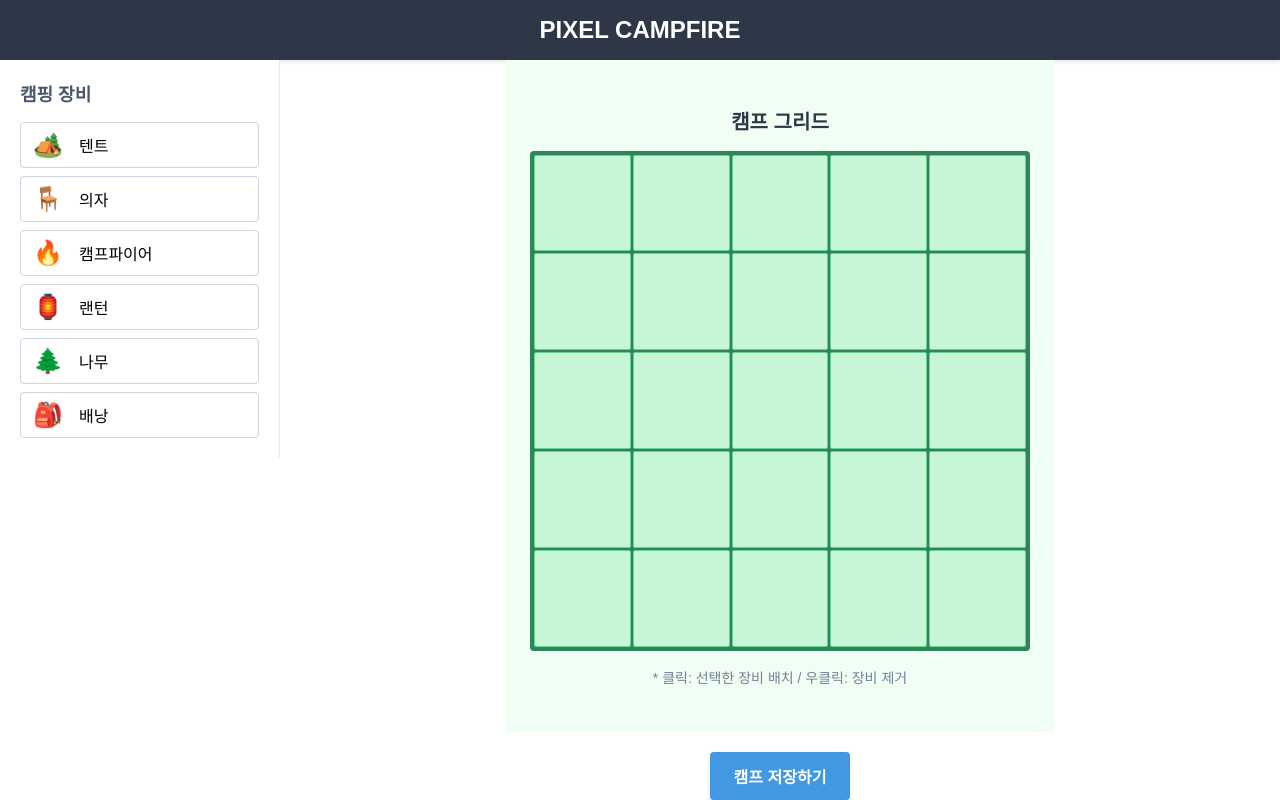
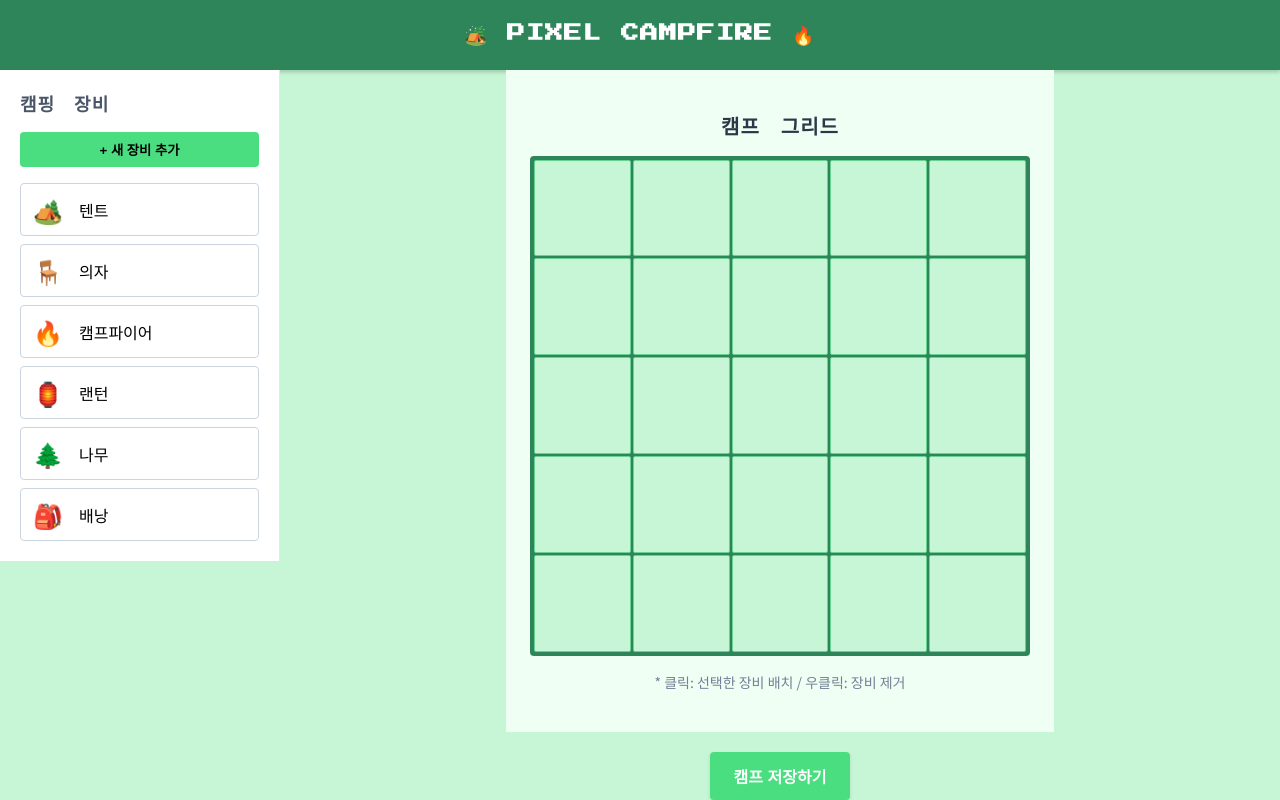
Before and after one commit to inni-bite/React-Basic, a React (Vite) app: page / in a window 1280 px wide. Built offline with nearby package versions, Linux system fonts and the light colour scheme.

Commit message:
feat: add AddEquipment component for managing equipment and enhance styling across components

```diff
--- a/src/assets/styles/font.scss
+++ b/src/assets/styles/font.scss
@@ -1,5 +1,23 @@
-// font-family: 'Noto Sans KR', sans-serif;
+// 기존 폰트
 @import url('https://fonts.googleapis.com/css2?family=Noto+Sans+KR:wght@100;200;300;400;500;600;700;800;900&display=swap');
+@import url('https://fonts.googleapis.com/css2?family=Public+Sans:wght@100;200;300;400;500;600;700;800;900&display=swap');
 
-// font-family: 'Public Sans', sans-serif;
-@import url('https://fonts.googleapis.com/css2?family=Public+Sans:wght@100;200;300;400;500;600;700;800;900&display=swap');
+// 픽셀/레트로 폰트 추가
+@import url('https://fonts.googleapis.com/css2?family=Press+Start+2P&display=swap');
+
+// 픽셀/레트로 폰트를 적용할 클래스
+.pixelated {
+  font-family: 'Press Start 2P', cursive;
+  letter-spacing: 1px;
+}
+
+// 기본 폰트 설정
+body {
+  font-family: 'Noto Sans KR', sans-serif;
+}
+
+// 제목 요소에 픽셀 폰트 적용
+h1, h2, h3 {
+  font-family: 'Press Start 2P', cursive;
+  letter-spacing: 1px;
+}
--- a/src/assets/styles/main.scss
+++ b/src/assets/styles/main.scss
@@ -1,5 +1,17 @@
 @use '@assets/styles/color.scss' as *;
 @use '@assets/styles/font.scss' as *;
+
+:root {
+  // 자연친화적 색상 변수 추가
+  --color-grass-light: #C6F6D5;
+  --color-grass: #4ADE80;
+  --color-grass-dark: #2F855A;
+  --color-wood-light: #F0E7DB;
+  --color-wood: #D69E6A;
+  --color-wood-dark: #8B5A2B;
+  --color-sky: #90CDF4;
+  --color-earth: #D6BCFA;
+}
 
 * {
   margin: 0;
@@ -10,10 +22,54 @@
 body, html {
   width: 100%;
   height: 100%;
-    font-family: sans-serif;
+  background-color: var(--color-grass-light);
 }
 
 #root {
   width: 100%;
   height: 100%;
 }
+
+// 픽셀 스타일 버튼
+.pixel-button {
+  background-color: var(--color-grass);
+  color: white;
+  border: none;
+  border-radius: 4px;
+  padding: 8px 16px;
+  font-family: 'Press Start 2P', cursive;
+  font-size: 14px;
+  text-transform: uppercase;
+  cursor: pointer;
+  box-shadow: 0 4px 0 var(--color-grass-dark);
+  transition: all 0.1s;
+
+  &:hover {
+    transform: translateY(2px);
+    box-shadow: 0 2px 0 var(--color-grass-dark);
+  }
+
+  &:active {
+    transform: translateY(4px);
+    box-shadow: none;
+  }
+}
+
+// 픽셀 테두리
+.pixel-border {
+  border: 4px solid;
+  border-color: black;
+  position: relative;
+
+  &::after {
+    content: '';
+    position: absolute;
+    top: -4px;
+    left: -4px;
+    right: -4px;
+    bottom: -4px;
+    border: 2px solid white;
+    mix-blend-mode: difference;
+    pointer-events: none;
+  }
+}
--- /dev/null
+++ b/src/components/AddEquipment/index.tsx
@@ -0,0 +1,147 @@
+import { useState } from 'react';
+import { useAtom } from 'jotai';
+import { equipmentsAtom, Equipment } from '@/jotai/atoms';
+
+const AddEquipment: React.FC = () => {
+  const [isModalOpen, setIsModalOpen] = useState(false);
+  const [equipmentName, setEquipmentName] = useState('');
+  const [equipments, setEquipments] = useAtom(equipmentsAtom);
+
+  // 기본 아이콘 목록
+  const defaultIcons = ['🏕️', '🪑', '🔥', '🏮', '🌲', '🎒', '⛺', '🥾', '🧭', '🪓', '🍖', '🥫'];
+  const [selectedIcon, setSelectedIcon] = useState(defaultIcons[0]);
+
+  const handleAddEquipment = () => {
+    if (!equipmentName.trim()) return;
+
+    const newEquipment: Equipment = {
+      id: `eq-${Date.now()}`,
+      name: equipmentName.trim(),
+      icon: selectedIcon
+    };
+
+    setEquipments([...equipments, newEquipment]);
+    setEquipmentName('');
+    setSelectedIcon(defaultIcons[0]);
+    setIsModalOpen(false);
+  };
+
+  return (
+    <div>
+      <button
+        onClick={() => setIsModalOpen(true)}
+        style={{
+          width: '100%',
+          padding: '8px',
+          margin: '0 0 16px 0',
+          backgroundColor: '#4ADE80',
+          border: 'none',
+          borderRadius: '4px',
+          fontWeight: 'bold',
+          cursor: 'pointer'
+        }}
+      >
+        + 새 장비 추가
+      </button>
+
+      {isModalOpen && (
+        <div style={{
+          position: 'fixed',
+          top: 0,
+          left: 0,
+          right: 0,
+          bottom: 0,
+          backgroundColor: 'rgba(0, 0, 0, 0.5)',
+          display: 'flex',
+          justifyContent: 'center',
+          alignItems: 'center',
+          zIndex: 100
+        }}>
+          <div style={{
+            backgroundColor: 'white',
+            padding: '20px',
+            borderRadius: '8px',
+            width: '300px'
+          }}>
+            <h3 style={{ marginBottom: '16px' }}>새 장비 추가</h3>
+
+            <input
+              type="text"
+              placeholder="장비 이름"
+              value={equipmentName}
+              onChange={(e) => setEquipmentName(e.target.value)}
+              style={{
+                width: '100%',
+                padding: '8px',
+                marginBottom: '16px',
+                border: '1px solid #ccc',
+                borderRadius: '4px'
+              }}
+            />
+
+            <div style={{ marginBottom: '16px' }}>
+              <label style={{ display: 'block', marginBottom: '8px' }}>아이콘 선택:</label>
+              <div style={{
+                display: 'grid',
+                gridTemplateColumns: 'repeat(6, 1fr)',
+                gap: '8px'
+              }}>
+                {defaultIcons.map((icon, index) => (
+                  <button
+                    key={index}
+                    onClick={() => setSelectedIcon(icon)}
+                    style={{
+                      width: '36px',
+                      height: '36px',
+                      fontSize: '20px',
+                      display: 'flex',
+                      justifyContent: 'center',
+                      alignItems: 'center',
+                      border: selectedIcon === icon ? '2px solid #4ADE80' : '1px solid #ccc',
+                      borderRadius: '4px',
+                      background: 'none',
+                      cursor: 'pointer'
+                    }}
+                  >
+                    {icon}
+                  </button>
+                ))}
+              </div>
+            </div>
+
+            <div style={{ display: 'flex', justifyContent: 'flex-end', gap: '8px' }}>
+              <button
+                onClick={() => setIsModalOpen(false)}
+                style={{
+                  padding: '8px 16px',
+                  backgroundColor: '#f1f1f1',
+                  border: 'none',
+                  borderRadius: '4px',
+                  cursor: 'pointer'
+                }}
+              >
+                취소
+              </button>
+              <button
+                onClick={handleAddEquipment}
+                style={{
+                  padding: '8px 16px',
+                  backgroundColor: '#4ADE80',
+                  border: 'none',
+                  borderRadius: '4px',
+                  color: 'white',
+                  fontWeight: 'bold',
+                  cursor: 'pointer'
+                }}
+              >
+                추가
+              </button>
+            </div>
+          </div>
+        </div>
+      )}
+    </div>
+  );
+};
+
+export default AddEquipment;
--- a/src/components/CampGrid/index.tsx
+++ b/src/components/CampGrid/index.tsx
@@ -1,7 +1,12 @@
+import { useState } from 'react';
 import { useAtom } from 'jotai';
-import { campGridAtom, equipmentsAtom, selectedEquipmentAtom, Equipment } from '@/jotai/atoms'
+import { campGridAtom, equipmentsAtom, selectedEquipmentAtom, Equipment } from '@/jotai/atoms';
+import toast from 'react-simple-toasts';
 
 const CampGrid: React.FC = () => {
+  // 툴팁 상태
+  const [tooltip, setTooltip] = useState<{ text: string, x: number, y: number } | null>(null);
+
   // jotai hooks 사용
   const [grid, setGrid] = useAtom(campGridAtom);
   const [selectedEquipment] = useAtom(selectedEquipmentAtom);
@@ -14,7 +19,8 @@ const CampGrid: React.FC = () => {
     justifyContent: 'center',
     padding: '24px',
     flex: '1',
-    backgroundColor: '#F0FFF4' // 연한 녹색 배경 (잔디 느낌)
+    backgroundColor: '#F0FFF4', // 연한 녹색 배경 (잔디 느낌)
+    position: 'relative'
   };
 
   const gridStyle: React.CSSProperties = {
@@ -46,7 +52,14 @@ const CampGrid: React.FC = () => {
   };
 
   const handleCellClick = (rowIndex: number, colIndex: number) => {
-    if (!selectedEquipment) return;
+    if (!selectedEquipment) {
+      // 선택된 장비가 없을 때 알림
+      toast('장비를 먼저 선택해주세요', {
+        position: 'top-center',
+        duration: 2000,
+      });
+      return;
+    }
 
     const newGrid = [...grid];
     newGrid[rowIndex][colIndex] = {
@@ -69,11 +82,39 @@ const CampGrid: React.FC = () => {
     setGrid(newGrid);
   };
 
+  // 마우스 오버 핸들러
+  const handleMouseOver = (e: React.MouseEvent, rowIndex: number, colIndex: number) => {
+    const equipment = getEquipmentById(grid[rowIndex][colIndex].equipmentId);
+    if (equipment) {
+      setTooltip({
+        text: equipment.name,
+        x: e.clientX,
+        y: e.clientY
+      });
+    }
+  };
+
+  const handleMouseOut = () => {
+    setTooltip(null);
+  };
+
   const titleStyle: React.CSSProperties = {
     fontSize: '20px',
     fontWeight: 'bold',
     marginBottom: '16px',
     color: '#2D3748'
+  };
+
+  const tooltipStyle: React.CSSProperties = {
+    position: 'fixed',
+    left: tooltip ? `${tooltip.x + 10}px` : 0,
+    top: tooltip ? `${tooltip.y + 10}px` : 0,
+    backgroundColor: 'rgba(0, 0, 0, 0.8)',
+    color: 'white',
+    padding: '4px 8px',
+    borderRadius: '4px',
+    fontSize: '14px',
+    zIndex: 1000
   };
 
   return (
@@ -90,6 +131,8 @@ const CampGrid: React.FC = () => {
                 style={cellStyle}
                 onClick={() => handleCellClick(rowIndex, colIndex)}
                 onContextMenu={(e) => handleCellRightClick(e, rowIndex, colIndex)}
+                onMouseOver={(e) => handleMouseOver(e, rowIndex, colIndex)}
+                onMouseOut={handleMouseOut}
               >
                 {equipment?.icon || ''}
               </div>
@@ -100,6 +143,12 @@ const CampGrid: React.FC = () => {
       <div style={{ marginTop: '16px', fontSize: '14px', color: '#718096' }}>
         * 클릭: 선택한 장비 배치 / 우클릭: 장비 제거
       </div>
+
+      {tooltip && (
+        <div style={tooltipStyle}>
+          {tooltip.text}
+        </div>
+      )}
     </div>
   );
 };
--- a/src/components/EquipmentPanel/index.tsx
+++ b/src/components/EquipmentPanel/index.tsx
@@ -1,16 +1,20 @@
-import { useAtom } from 'jotai';
+import { useAtomValue, useSetAtom } from 'jotai';
 import { equipmentsAtom, selectedEquipmentAtom, type Equipment } from '@/jotai/atoms';
+import AddEquipment from '@/components/AddEquipment';
 
 const EquipmentPanel: React.FC = () => {
-  const [equipments] = useAtom(equipmentsAtom);
-  const [selectedEquipment, setSelectedEquipment] = useAtom(selectedEquipmentAtom);
+  const equipments = useAtomValue(equipmentsAtom);
+  const selectedEquipment = useAtomValue(selectedEquipmentAtom);
+  const setSelectedEquipment = useSetAtom(selectedEquipmentAtom);
 
+  // 스타일 정의
   const panelStyle: React.CSSProperties = {
     width: '280px',
     padding: '20px',
     backgroundColor: 'white',
     borderRight: '1px solid #E2E8F0',
-    height: '100%'
+    height: '100%',
+    overflowY: 'auto'
   };
 
   const titleStyle: React.CSSProperties = {
@@ -34,7 +38,7 @@ const EquipmentPanel: React.FC = () => {
     borderRadius: '4px',
     cursor: 'pointer',
     backgroundColor: isSelected ? '#EDF2F7' : 'transparent',
-    border: isSelected ? '2px solid #4299E1' : '1px solid #CBD5E0',
+    border: isSelected ? '2px solid #4ADE80' : '1px solid #CBD5E0',
     transition: 'all 0.2s'
   });
 
@@ -43,26 +47,42 @@ const EquipmentPanel: React.FC = () => {
     marginRight: '8px'
   };
 
-  const handleEquipmentSelect = (equipment: Equipment): void => {
-    // 타입 단언을 사용하여 함수 호출
-    (setSelectedEquipment as (value: Equipment) => void)(equipment);
+  const noEquipmentStyle: React.CSSProperties = {
+    padding: '16px',
+    textAlign: 'center',
+    color: '#718096',
+    backgroundColor: '#F7FAFC',
+    borderRadius: '4px',
+    margin: '16px 0'
+  };
+
+  const handleEquipmentSelect = (equipment: Equipment) => {
+    setSelectedEquipment(equipment);
   };
 
   return (
     <div style={panelStyle}>
       <h2 style={titleStyle}>캠핑 장비</h2>
+      <AddEquipment />
+
+      {equipments.length === 0 ? (
+        <div style={noEquipmentStyle}>장비를 추가해주세요</div>
+      ) : (
         <div style={equipmentListStyle}>
           {equipments.map((equipment) => (
             <div
               key={equipment.id}
               style={equipmentItemStyle(selectedEquipment?.id === equipment.id)}
               onClick={() => handleEquipmentSelect(equipment)}
+              role="button"
+              tabIndex={0}
             >
               <span style={iconStyle}>{equipment.icon}</span>
               {equipment.name}
             </div>
           ))}
         </div>
+      )}
     </div>
   );
 };
--- a/src/components/Header/index.tsx
+++ b/src/components/Header/index.tsx
@@ -5,17 +5,19 @@ const Header: React.FC = () => {
     display: 'flex',
     justifyContent: 'center',
     alignItems: 'center',
-    height: '60px',
-    backgroundColor: '#2D3748',
+    height: '70px',
+    backgroundColor: '#2F855A', // 어두운 초록색
     color: '#FFF',
     fontWeight: 'bold',
-    fontSize: '24px',
-    boxShadow: '0 2px 4px rgba(0, 0, 0, 0.1)'
+    fontSize: '18px',
+    boxShadow: '0 2px 4px rgba(0, 0, 0, 0.2)',
+    fontFamily: "'Press Start 2P', cursive",
+    letterSpacing: '1px'
   };
 
   return (
     <header style={headerStyle}>
-      PIXEL CAMPFIRE
+      🏕️ PIXEL CAMPFIRE 🔥
     </header>
   );
 };
--- a/src/components/SaveButton/index.tsx
+++ b/src/components/SaveButton/index.tsx
@@ -1,9 +1,14 @@
 import React from 'react';
+import { useAtom } from 'jotai';
+import { campGridAtom } from '@/jotai/atoms';
 import html2canvas from 'html2canvas';
+import toast from 'react-simple-toasts';
 
 const SaveButton: React.FC = () => {
+  const [grid] = useAtom(campGridAtom);
+
   const buttonStyle: React.CSSProperties = {
-    backgroundColor: '#4299E1',
+    backgroundColor: '#4ADE80',
     color: 'white',
     padding: '12px 24px',
     borderRadius: '4px',
@@ -17,11 +22,25 @@ const SaveButton: React.FC = () => {
   };
 
   const handleSave = async () => {
+    // 장비가 하나라도 배치되어 있는지 확인
+    const hasEquipment = grid.some(row => row.some(cell => cell.equipmentId !== null));
+
+    if (!hasEquipment) {
+      toast('장비를 하나 이상 배치해야 저장할 수 있습니다', {
+        position: 'top-center',
+        duration: 3000,
+      });
+      return;
+    }
+
     try {
       const gridElement = document.getElementById('camp-grid');
 
       if (!gridElement) {
-        alert('캠프 그리드를 찾을 수 없습니다.');
+        toast('캠프 그리드를 찾을 수 없습니다', {
+          position: 'top-center',
+          duration: 2000,
+        });
         return;
       }
 
@@ -42,9 +61,17 @@ const SaveButton: React.FC = () => {
       document.body.appendChild(link);
       link.click();
       document.body.removeChild(link);
+
+      toast('캠프가 성공적으로 저장되었습니다!', {
+        position: 'top-center',
+        duration: 3000,
+      });
     } catch (error) {
       console.error('이미지 저장 중 오류가 발생했습니다:', error);
-      alert('이미지 저장에 실패했습니다.');
+      toast('이미지 저장에 실패했습니다', {
+        position: 'top-center',
+        duration: 3000,
+      });
     }
   };
 
--- a/src/jotai/atoms/index.ts
+++ b/src/jotai/atoms/index.ts
@@ -1,6 +1,5 @@
 import { atom } from 'jotai';
-import { atomFamily } from 'jotai/utils';
-import { ReactNode } from 'react';
+import type { ReactNode } from 'react';
 
 // Constants
 const GRID_SIZE = 5;
@@ -9,7 +8,7 @@ const GRID_SIZE = 5;
 export interface Equipment {
   id: string;
   name: string;
-  icon: string | ReactNode;  // 아이콘 타입 확장
+  icon: string | ReactNode;
 }
 
 export interface GridCell {
@@ -32,16 +31,19 @@ const createInitialGrid = (): GridCell[][] =>
   Array.from({ length: GRID_SIZE }, (_, row) =>
     Array.from({ length: GRID_SIZE }, (_, col) => ({
       id: `${row}-${col}`,
-      equipmentId: null
+      equipmentId: null,
     }))
   );
 
 // Atoms
 export const equipmentsAtom = atom<Equipment[]>(dummyEquipments);
-export const selectedEquipmentAtom = atom<Equipment | null>(null);
+
+// selectedEquipmentAtom 수정: get 매개변수 제거
+export const selectedEquipmentAtom = atom<Equipment | null, [Equipment | null], void>(
+  null, // 초기값
+  (_get, set, update) => {
+    set(selectedEquipmentAtom, update); // _get으로 변경하여 사용하지 않음을 명시
+  }
+);
+
 export const campGridAtom = atom<GridCell[][]>(createInitialGrid());
-
-// Atom Family for optimized grid cells
-export const cellAtomFamily = atomFamily((id: string) =>
-  atom<GridCell>({ id, equipmentId: null })
-);
```
Lines whose indentation alone changed are shown as unchanged.
